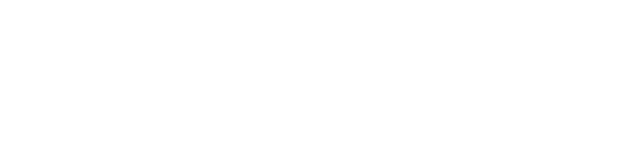
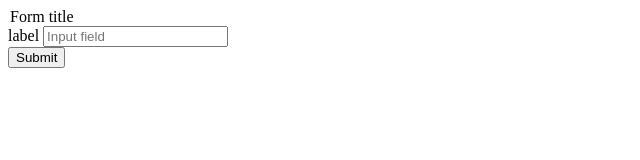
Before and after one commit to minnkoaung/homeaction, a plain HTML site: page testpage.html in a window 1280 px wide. Shown: the whole page, without its empty margins (0-640 px from the left). Drawn offline with Linux system fonts and the light colour scheme.

Commit message:
firstcommit

```diff
--- a/testpage.html
+++ b/testpage.html
@@ -1,2 +1,25 @@
-<html>
+<!DOCTYPE html>
+<html lang="en">
+<head>
+    <meta charset="UTF-8">
+    <meta name="viewport" content="width=device-width, initial-scale=1.0">
+    <meta http-equiv="X-UA-Compatible" content="ie=edge">
+    <title>Document</title>
+</head>
+<body>
+
+    <form action="" method="POST" role="form">
+        <legend>Form title</legend>
+
+        <div class="form-group">
+            <label for="">label</label>
+            <input type="text" class="form-control" id="" placeholder="Input field">
+        </div>
+
+
+
+        <button type="submit" class="btn btn-primary">Submit</button>
+    </form>
+
+</body>
 </html>
```
